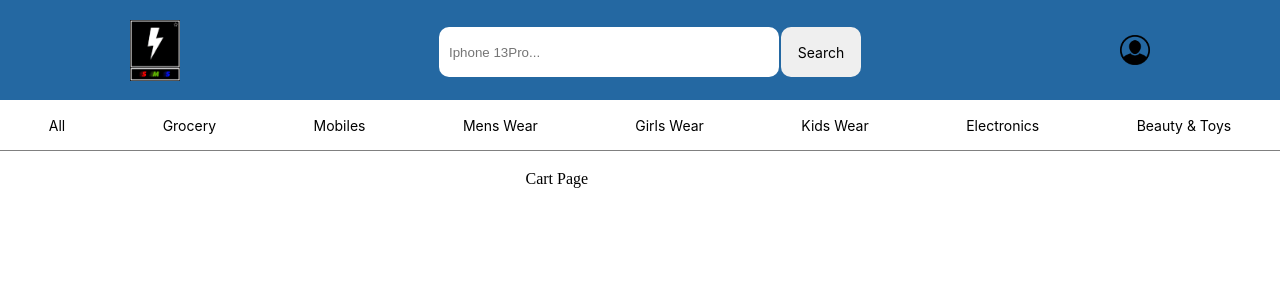
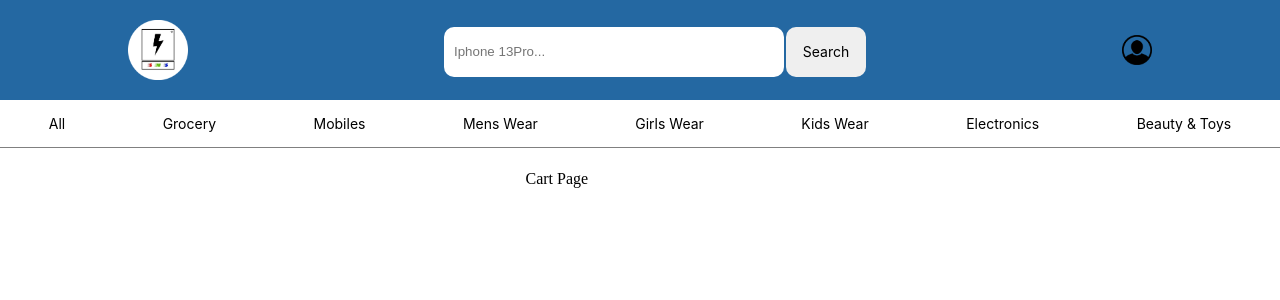
Before and after one commit to saimohansattari/GetItem-master, a React (Vite) app: page /Cart in a window 1280 px wide. Shown: the top 300 px of the page. Built offline with nearby package versions, Linux system fonts and the light colour scheme.

Commit message:
logo changed

```diff
--- a/src/components/components.styled.tsx
+++ b/src/components/components.styled.tsx
@@ -15,7 +15,6 @@ export const Search = styled.input`
   width: 25vw;
   height: 40px;
   padding: 5px 10px 5px 10px;
-  /* height: 36vh; */
   border: none;
   border-radius: 10px;
 `;
@@ -49,7 +48,7 @@ export const StyledMenuNav = styled.nav`
   width: 100vw;
   position: fixed;
   display: flex;
-  height: 30px;
+  /* height: 30px; */
   flex-wrap: wrap;
   padding: 10px 0px 10px 0px;
   justify-content: space-around;
--- a/src/pages/NavbarPages/Navbar.tsx
+++ b/src/pages/NavbarPages/Navbar.tsx
@@ -7,7 +7,7 @@ function Navbar() {
     <>
        <StyledNavbar>
           <div >
-           <Link to='/'> <img src={Logo} alt="GetItem_Logo" style={{width: "50px"}}/></Link>
+           <Link to='/'> <img src={Logo} alt="GetItem_Logo" style={{width: "60px"}}/></Link>
           </div>
 
           <div style={{display: "flex", flexWrap: "wrap"}}>
```
Also changed, not shown: src/assets/pngs/logo.png.
